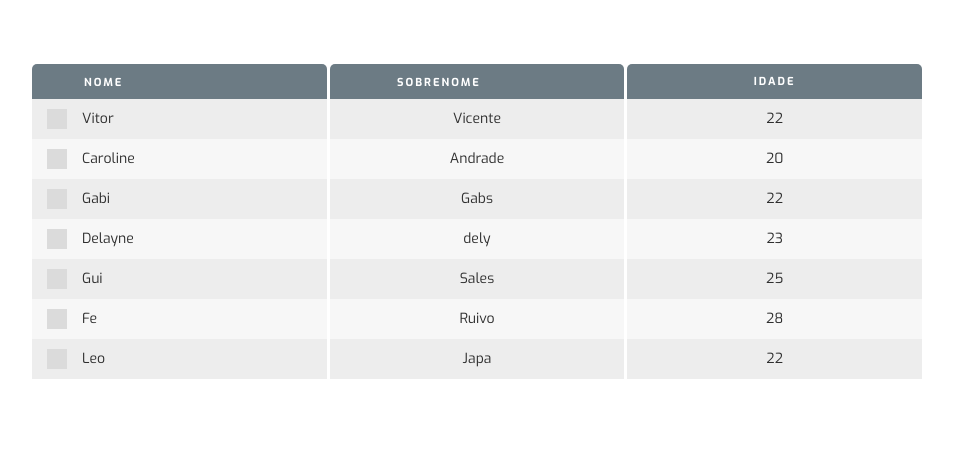
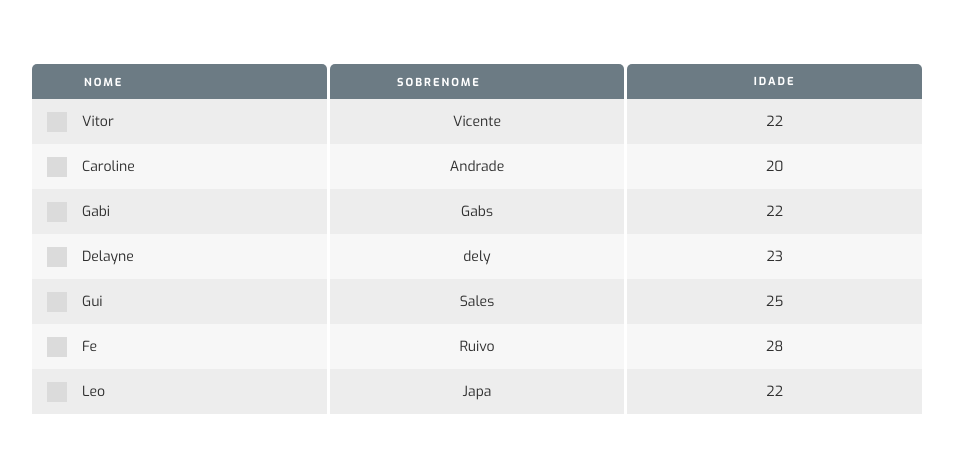
Before and after one commit to huddle-brasil/vue-components, a Vue app: page / in a window 1280 px wide. Shown: the top 452 px of the page, without its empty margins (163-1116 px from the left). Built offline with nearby package versions, Linux system fonts and the light colour scheme.

Commit message:
rowActions

```diff
--- a/src/App.vue
+++ b/src/App.vue
@@ -12,6 +12,7 @@
 			:tableKeys="tableKeys"
 			:select="true"
 			primaryKey="name"
+			:rowActions="rowActions"
 			@unselectedRow="(data) => teste(data)"
 			@selectedRow="(data) => teste(data)"></table-default>
 	</div>
@@ -53,6 +54,10 @@ export default {
 			{ name : 'name', label : 'Nome', filter : true, background : '#6c7b84' },
 			{ name : 'lastName', label : 'Sobrenome', filter : true, background : '#6c7b84' },
 			{ name : 'age', label : 'Idade', filter : false, background : '#6c7b84' }
+		],
+		rowActions : [
+			{ action: 'generateSingleReport', label: 'Gerar Relatório', image: require('../public/report.png') },
+			{ action: 'generateSingleReport', label: 'Gerar Report', image: require('../public/report.png') }
 		]
 	}),
 
--- a/src/components/TableDefault.vue
+++ b/src/components/TableDefault.vue
@@ -32,6 +32,17 @@
                         <input @click="checkedToggle(index)" :ref="`check${index}`" type="checkbox" name="fruit-2" value="banana">
                     </label>
                     <span class="row-item-text">{{ item }}</span>
+                    <div class="row-actions" v-if="rowActions && indexTd === 0">
+                        <div class="row-action"
+                             v-for="(rowAction, rowActionIndex) in rowActions"
+                             :key="rowActionIndex"
+                             @click="rowActionEmitted(rowAction.action, row, index)">
+                            <div class="tooltip">
+                                {{ rowAction.label }}
+                            </div>
+                            <img :src="rowAction.image" alt="">
+                        </div>
+                    </div>
                 </td>
             </tr>
         </tbody>
@@ -61,6 +72,9 @@ export default {
         primaryKey: {
             type: String,
             required: true
+        },
+        rowActions: {
+            type: Array
         }
     },
     methods: {
@@ -90,6 +104,9 @@ export default {
         focusOutInput(index){
             const [ thead ] = this.$refs[`th${index}`]
             thead.classList.remove('selectedTh')
+        },
+        rowActionEmitted(rowAction, row){
+            this.$emit(rowAction, row)
         }
     },
     computed: {
@@ -185,7 +202,7 @@ export default {
 
             .table-row{
 
-                height: 40px;
+                height: 45px;
                 cursor: pointer;
 
                 &:nth-child(even){
@@ -215,6 +232,7 @@ export default {
                     vertical-align: middle;
                     color: #2e2e2e;
                     font-size: 14px;
+                    position: relative;
 
                     &:first-child{
                         text-align: left;
@@ -272,6 +290,54 @@ export default {
                         background: #ddd;
                         color: gray;
                     }
+
+                    .row-actions{
+                        position: absolute;
+                        top: 0;
+                        right: 10px;
+                        height: 45px;
+                        display: flex;
+                        justify-content: space-between;
+                        align-items: center;
+
+
+                        .row-action{
+                            margin: 0 5px;
+                            visibility: hidden;
+                            position: relative;
+
+                            &:hover .tooltip{
+                                visibility: visible;
+                            }
+
+                            .tooltip{
+                                position: absolute;
+                                top: -45px;
+                                right: -60px;
+                                color: #F7E178;
+                                background-color: #421b43;
+                                width: 100px;
+                                height: 40px;
+                                text-align: center;
+                                display: flex;
+                                align-items: center;
+                                border-radius: 20px;
+                                padding: 0 13px;
+                                font-weight: bold;
+                                font-size: 12px;
+                                justify-content: center;
+                                visibility: hidden;
+                            }
+
+                            img{
+                                height: 25px;
+                            }
+                        }
+                    }
+
+                    &:hover .row-action{
+                        visibility: visible;
+                    }
                 }
             }
 
```
Also changed, not shown: public/report.png (added).
